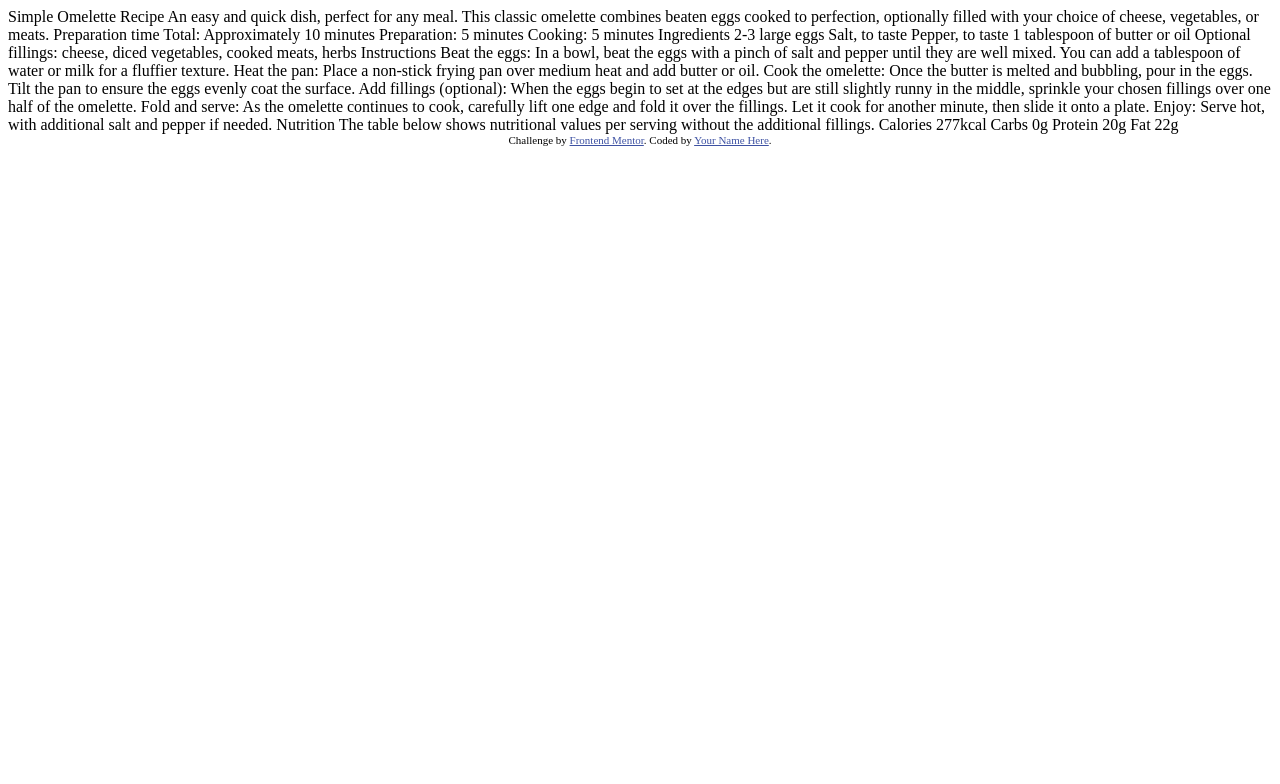
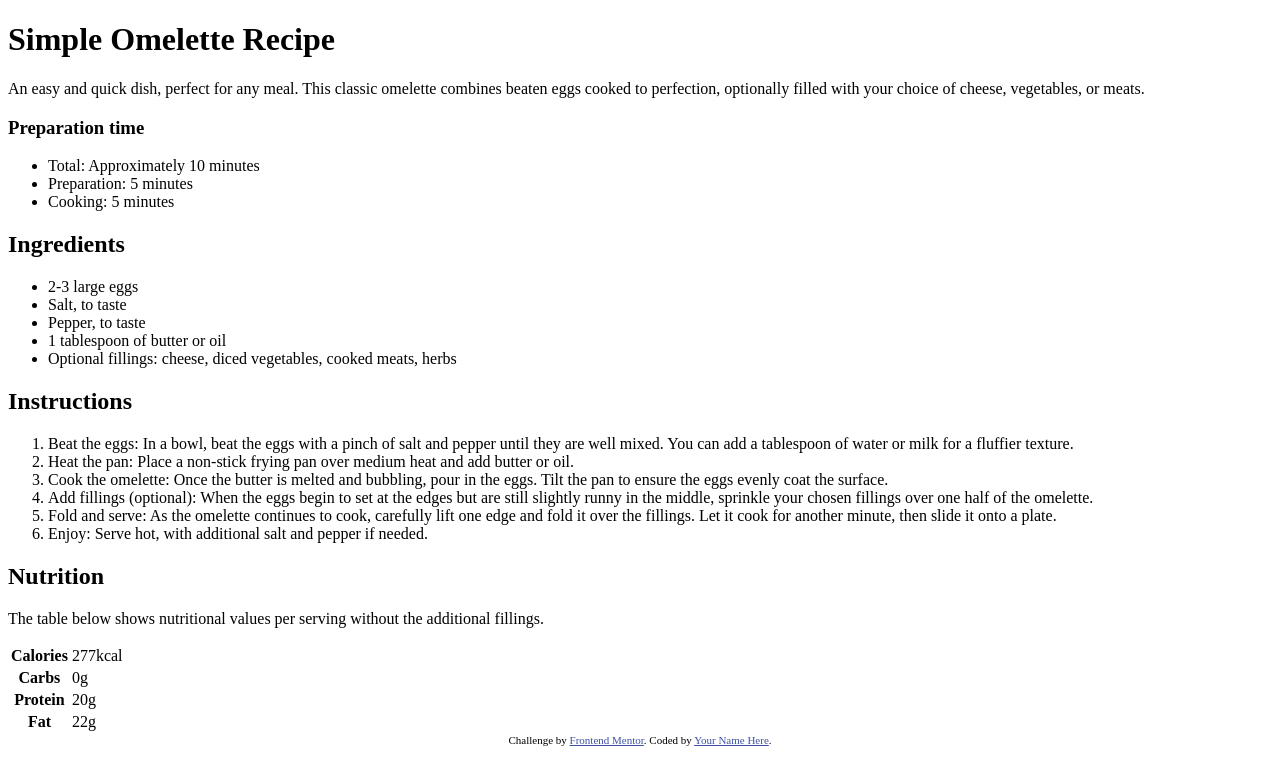
Before and after one commit to vitchet/fm-recipepagemain, a plain HTML site: page index.html in a window 1280 px wide. Drawn offline with Linux system fonts and the light colour scheme.

Commit message:
Added HTML markup.

```diff
--- a/index.html
+++ b/index.html
@@ -1,77 +1,140 @@
 <!DOCTYPE html>
 <html lang="en">
+
 <head>
-  <meta charset="UTF-8">
-  <meta name="viewport" content="width=device-width, initial-scale=1.0"> <!-- displays site properly based on user's device -->
+  <meta charset="UTF-8" />
+  <meta name="viewport" content="width=device-width, initial-scale=1.0" />
+  <!-- displays site properly based on user's device -->
 
-  <link rel="icon" type="image/png" sizes="32x32" href="./assets/images/favicon-32x32.png">
+  <link rel="icon" type="image/png" sizes="32x32" href="./assets/images/favicon-32x32.png" />
 
   <title>Frontend Mentor | Recipe page</title>
 
   <!-- Feel free to remove these styles or customise in your own stylesheet 👍 -->
   <style>
-    .attribution { font-size: 11px; text-align: center; }
-    .attribution a { color: hsl(228, 45%, 44%); }
+    .attribution {
+      font-size: 11px;
+      text-align: center;
+    }
+
+    .attribution a {
+      color: hsl(228, 45%, 44%);
+    }
   </style>
 </head>
+
 <body>
+  <main>
+    <header>
+      <h1>Simple Omelette Recipe</h1>
 
-  Simple Omelette Recipe
+      <p>
+        An easy and quick dish, perfect for any meal. This classic omelette
+        combines beaten eggs cooked to perfection, optionally filled with your
+        choice of cheese, vegetables, or meats.
+      </p>
+    </header>
+    <article>
+      <section>
+        <div>
+          <h3>Preparation time</h3>
+          <ul>
+            <li>Total: Approximately 10 minutes</li>
+            <li>Preparation: 5 minutes</li>
+            <li>Cooking: 5 minutes</li>
+          </ul>
+        </div>
+      </section>
 
-  An easy and quick dish, perfect for any meal. This classic omelette combines beaten eggs cooked
-  to perfection, optionally filled with your choice of cheese, vegetables, or meats.
+      <section id="ingredients">
+        <header>
+          <h2>Ingredients</h2>
+        </header>
+        <ul>
+          <li>2-3 large eggs</li>
+          <li>Salt, to taste</li>
+          <li>Pepper, to taste</li>
+          <li>1 tablespoon of butter or oil</li>
+          <li>
+            Optional fillings: cheese, diced vegetables, cooked meats, herbs
+          </li>
+        </ul>
+      </section>
 
-  Preparation time
+      <section id="instructions">
+        <header>
+          <h2>Instructions</h2>
+        </header>
+        <ol>
+          <li>
+            Beat the eggs: In a bowl, beat the eggs with a pinch of salt and
+            pepper until they are well mixed. You can add a tablespoon of
+            water or milk for a fluffier texture.
+          </li>
 
-  Total: Approximately 10 minutes
-  Preparation: 5 minutes
-  Cooking: 5 minutes
+          <li>
+            Heat the pan: Place a non-stick frying pan over medium heat and
+            add butter or oil.
+          </li>
 
-  Ingredients
+          <li>
+            Cook the omelette: Once the butter is melted and bubbling, pour in
+            the eggs. Tilt the pan to ensure the eggs evenly coat the surface.
+          </li>
 
-  2-3 large eggs
-  Salt, to taste
-  Pepper, to taste
-  1 tablespoon of butter or oil
-  Optional fillings: cheese, diced vegetables, cooked meats, herbs
+          <li>
+            Add fillings (optional): When the eggs begin to set at the edges
+            but are still slightly runny in the middle, sprinkle your chosen
+            fillings over one half of the omelette.
+          </li>
 
-  Instructions
+          <li>
+            Fold and serve: As the omelette continues to cook, carefully lift
+            one edge and fold it over the fillings. Let it cook for another
+            minute, then slide it onto a plate.
+          </li>
 
-  Beat the eggs: In a bowl, beat the eggs with a pinch of salt and pepper until they are well mixed.
-  You can add a tablespoon of water or milk for a fluffier texture.
+          <li>
+            Enjoy: Serve hot, with additional salt and pepper if needed.
+          </li>
+        </ol>
+      </section>
 
-  Heat the pan: Place a non-stick frying pan over medium heat and add butter or oil.
+      <section id="nutrition">
+        <header>
+          <h2>Nutrition</h2>
+        </header>
 
-  Cook the omelette: Once the butter is melted and bubbling, pour in the eggs. Tilt the pan to ensure
-  the eggs evenly coat the surface.
+        <p>The table below shows nutritional values per serving without the
+          additional fillings.</p>
+        <table>
+          <tbody>
+            <tr>
+              <th scope="row">Calories</th>
+              <td>277kcal</td>
+            </tr>
+            <tr>
+              <th scope="row">Carbs</th>
+              <td>0g</td>
+            </tr>
+            <tr>
+              <th scope="row">Protein</th>
+              <td>20g</td>
+            </tr>
+            <tr>
+              <th scope="row">Fat</th>
+              <td>22g</td>
+            </tr>
+          </tbody>
+        </table>
+      </section>
+    </article>
+  </main>
+  <footer class="attribution">
+    Challenge by
+    <a href="https://www.frontendmentor.io?ref=challenge" target="_blank">Frontend Mentor</a>. Coded by <a href="#">Your
+      Name Here</a>.
+  </footer>
+</body>
 
-  Add fillings (optional): When the eggs begin to set at the edges but are still slightly runny in the
-  middle, sprinkle your chosen fillings over one half of the omelette.
-
-  Fold and serve: As the omelette continues to cook, carefully lift one edge and fold it over the
-  fillings. Let it cook for another minute, then slide it onto a plate.
-
-  Enjoy: Serve hot, with additional salt and pepper if needed.
-
-  Nutrition
-
-  The table below shows nutritional values per serving without the additional fillings.
-
-  Calories
-  277kcal
-
-  Carbs
-  0g
-
-  Protein
-  20g
-
-  Fat
-  22g
-
-  <div class="attribution">
-    Challenge by <a href="https://www.frontendmentor.io?ref=challenge" target="_blank">Frontend Mentor</a>.
-    Coded by <a href="#">Your Name Here</a>.
-  </div>
-</body>
 </html>
```
